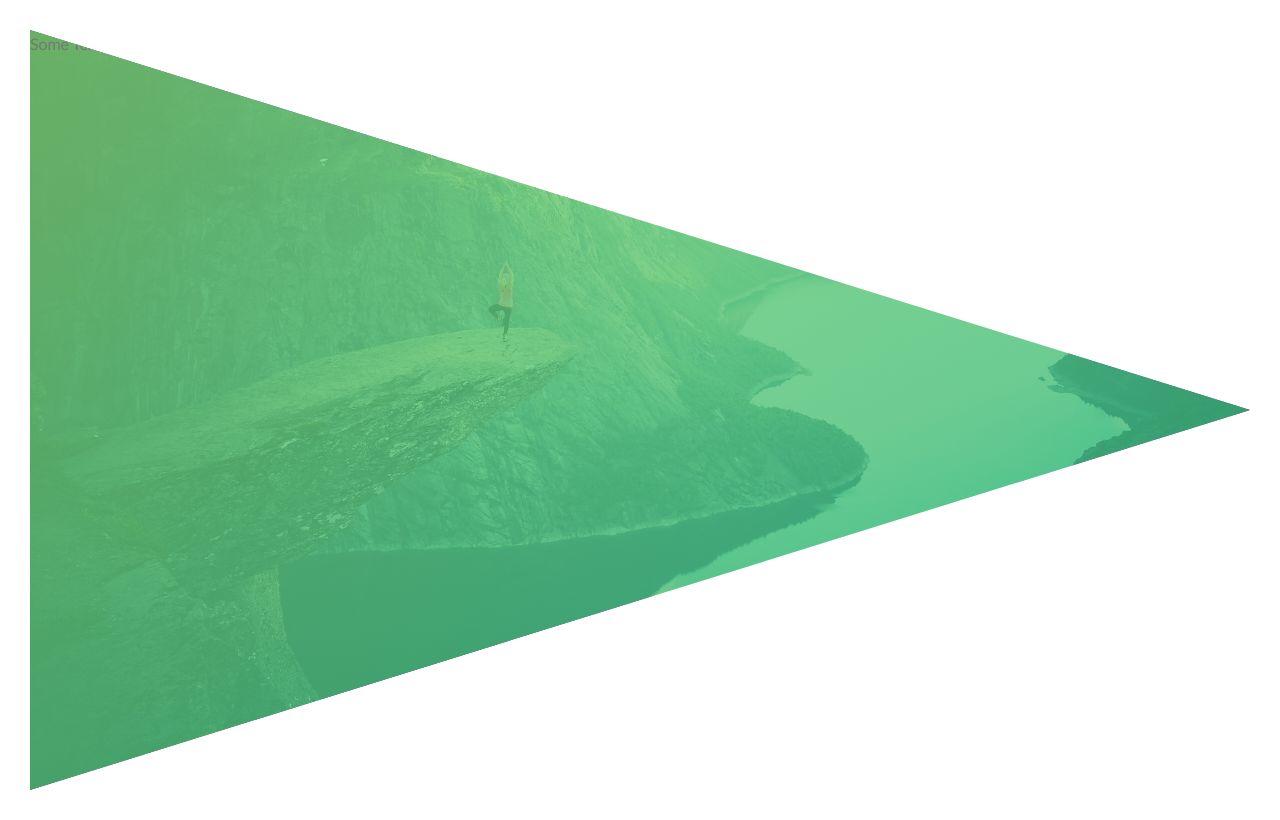
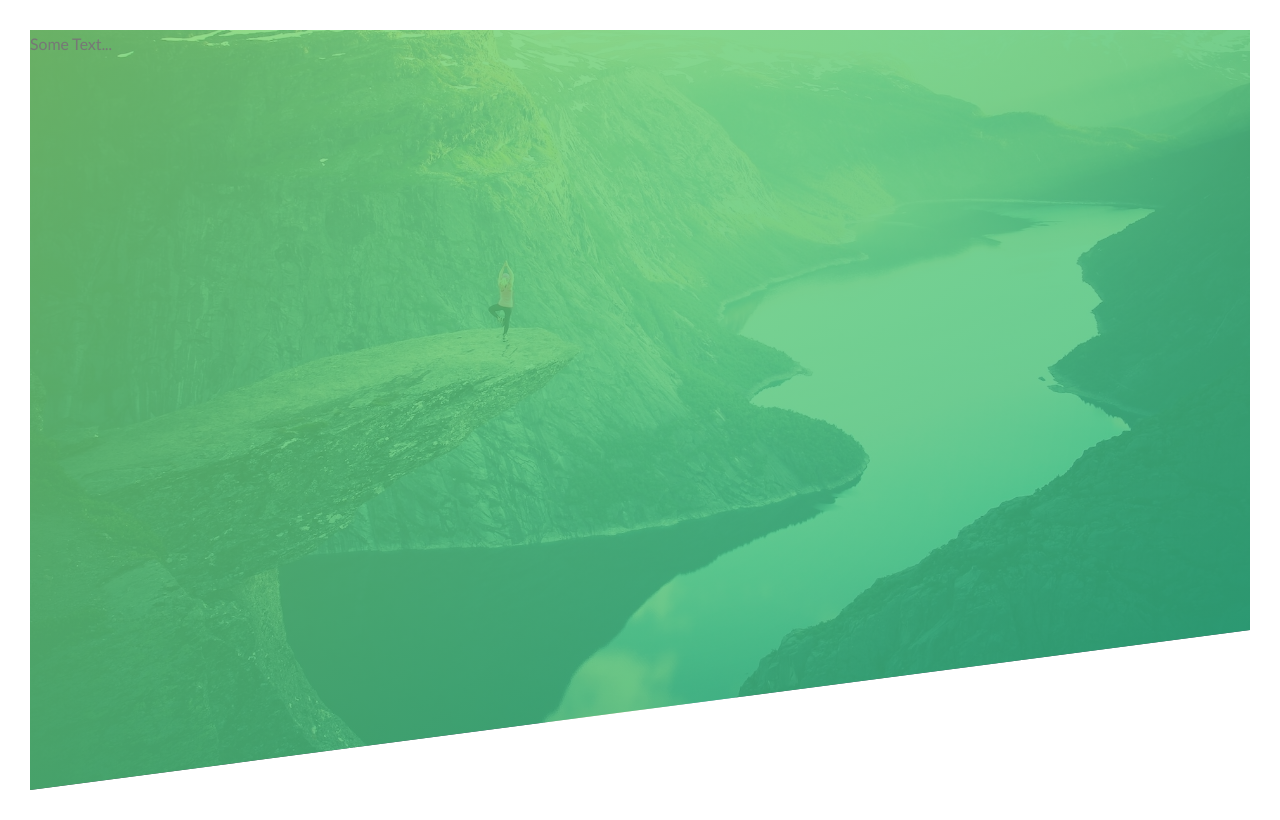
Before and after one commit to Blue-Eyes-FrontEnd-Dragon/Natours, a website: page public/index.html in a window 1280 px wide. Drawn offline with Linux system fonts and the light colour scheme.

Commit message:
Add clip-path on image

```diff
--- a/assets/sass/partials/_header.scss
+++ b/assets/sass/partials/_header.scss
@@ -9,5 +9,8 @@
         url('/assets/images/hero.jpg');
     background-size: cover;
     background-position: top;
-    clip-path: polygon(0 0,100% 50%, 100% 50%,0 100%);
+    clip-path: polygon(
+        0 0, 100% 0,
+        100% 75vh, 0 100%
+    );
 }
```
Also changed, not shown: public/css/main.css, public/css/main.min.css.
